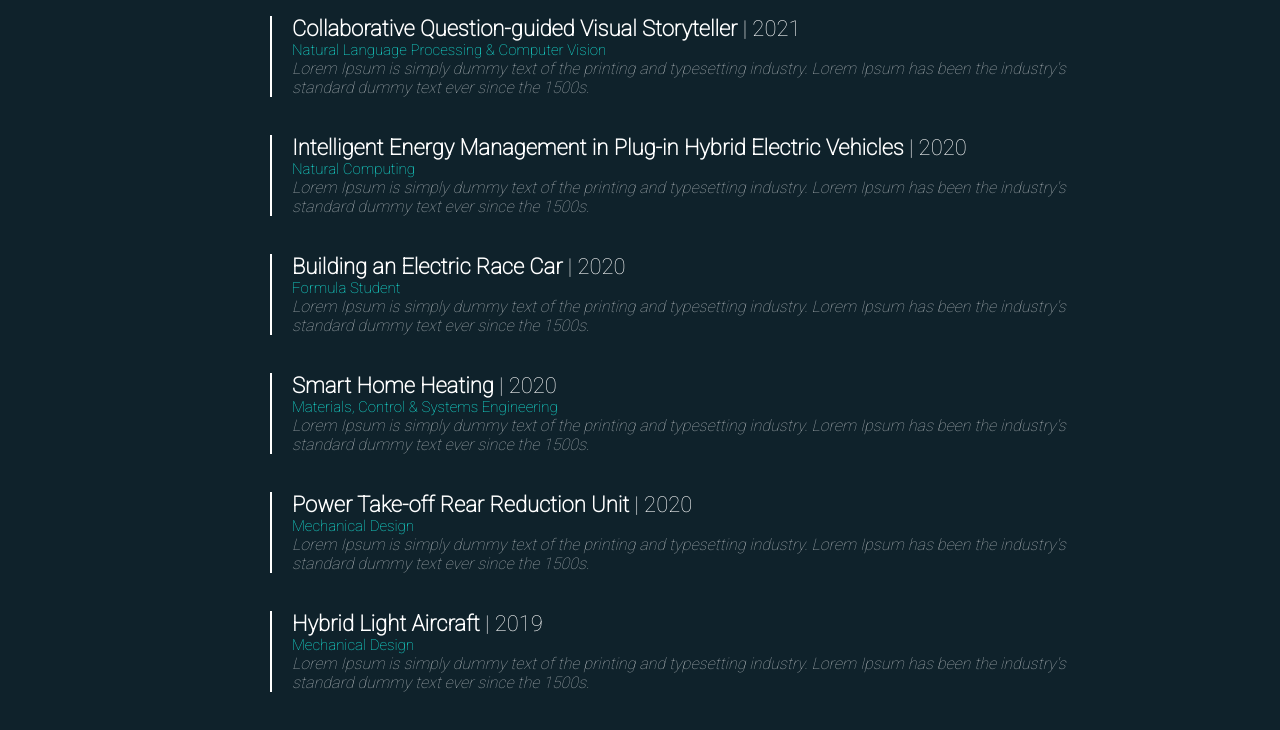
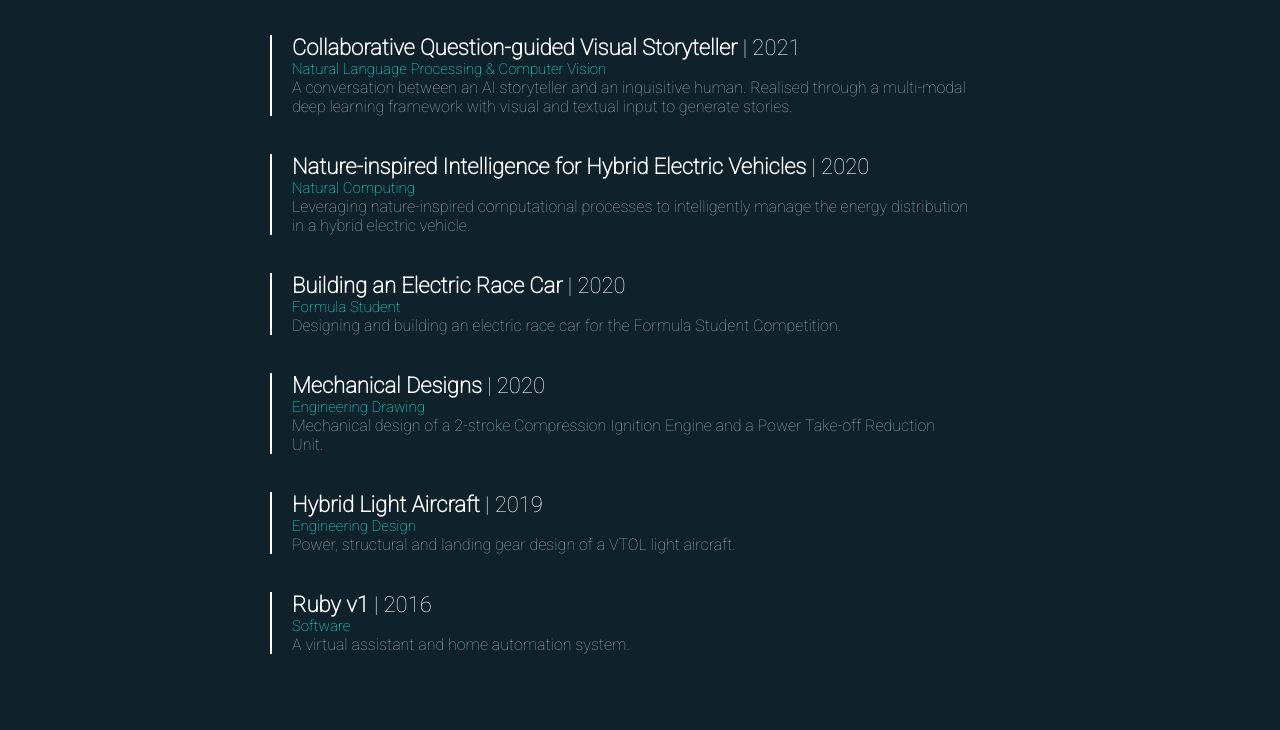
Before and after one commit to vinush-vigneswaran/vinush-vigneswaran.github.io, a plain HTML site: page projects.html in a window 1280 px wide. Shown: the part 123-853 px from the top of the page. After the commit the page ends 815 px from the top, so only its background shows below. Drawn offline with Linux system fonts and the light colour scheme.

Commit message:
added the project names in #tinkering around# page

```diff
--- a/css/projects.css
+++ b/css/projects.css
@@ -31,7 +31,7 @@ body {
 
 .all-proj{
   padding-top: 20px;
-  max-width: 900px;
+  max-width: 700px;
   padding-left: 10px;
 
 }
@@ -53,7 +53,6 @@ body {
 }
 
 .proj-summary{
-  font-style: italic;
   opacity: 60%;
   transition: opacity 0.5s ease;
 }
--- a/projects.html
+++ b/projects.html
@@ -35,8 +35,8 @@
                 <div class="proj-title"><b>The Ad Hoc Chef</b> | 2021</div>
                 <div class="proj-date">Website</div>
                 <div class="proj-summary">
-                    Lorem Ipsum is simply dummy text of the printing and typesetting industry. Lorem Ipsum
-                    has been the industry's standard dummy text ever since the 1500s.
+                    A website for home cooks to find meals and recipes based on the ingredients you have at home.
+                    Browse through our recipe database, or make your own virtual recipe book to share with family and friends.
                 </div>
             </div><br><br>
             </a>
@@ -45,19 +45,20 @@
                     <div class="proj-title"><b>Collaborative Question-guided Visual Storyteller</b> | 2021</div>
                     <div class="proj-date">Natural Language Processing & Computer Vision</div>
                     <div class="proj-summary">
-                        Lorem Ipsum is simply dummy text of the printing and typesetting industry. Lorem
-                        Ipsum has been the industry's standard dummy text ever since the 1500s.
+                        A conversation between an AI storyteller and an inquisitive human.
+                        Realised through a multi-modal deep learning framework with visual and
+                        textual input to generate stories.
                     </div>
                 </div><br><br>
             </a>
 
             <a href="projects/phev.html">
                 <div class="proj-blocks">
-                    <div class="proj-title"><b>Intelligent Energy Management in Plug-in Hybrid Electric Vehicles</b> | 2020</div>
+                    <div class="proj-title"><b>Nature-inspired Intelligence for Hybrid Electric Vehicles</b> | 2020</div>
                     <div class="proj-date">Natural Computing</div>
                     <div class="proj-summary">
-                        Lorem Ipsum is simply dummy text of the printing and typesetting industry. Lorem
-                        Ipsum has been the industry's standard dummy text ever since the 1500s.
+                        Leveraging nature-inspired computational processes to intelligently manage the energy
+                        distribution in a hybrid electric vehicle.
                     </div>
                 </div><br><br>
             </a>
@@ -67,40 +68,36 @@
                     <div class="proj-title"><b>Building an Electric Race Car</b> | 2020</div>
                     <div class="proj-date">Formula Student</div>
                     <div class="proj-summary">
-                        Lorem Ipsum is simply dummy text of the printing and typesetting industry. Lorem
-                        Ipsum has been the industry's standard dummy text ever since the 1500s.
-                    </div>
-                </div><br><br>
-            </a>
-
-            <a href="projects/smartheating.html">
-                <div class="proj-blocks">
-                    <div class="proj-title"><b>Smart Home Heating</b> | 2020</div>
-                    <div class="proj-date">Materials, Control & Systems Engineering</div>
-                    <div class="proj-summary">
-                        Lorem Ipsum is simply dummy text of the printing and typesetting industry. Lorem
-                        Ipsum has been the industry's standard dummy text ever since the 1500s.
+                        Designing and building an electric race car for the Formula Student Competition.
                     </div>
                 </div><br><br>
             </a>
 
             <a href="projects/powergear.html">
                 <div class="proj-blocks">
-                    <div class="proj-title"><b>Power Take-off Rear Reduction Unit</b> | 2020</div>
-                    <div class="proj-date">Mechanical Design</div>
+                    <div class="proj-title"><b>Mechanical Designs</b> | 2020</div>
+                    <div class="proj-date">Engineering Drawing</div>
                     <div class="proj-summary">
-                        Lorem Ipsum is simply dummy text of the printing and typesetting industry. Lorem
-                        Ipsum has been the industry's standard dummy text ever since the 1500s.
+                        Mechanical design of a 2-stroke Compression Ignition Engine and a Power Take-off Reduction Unit.
                     </div>
                 </div><br><br>
             </a>
             <a href="projects/lightaircraft.html">
                 <div class="proj-blocks">
                     <div class="proj-title"><b>Hybrid Light Aircraft</b> | 2019</div>
-                    <div class="proj-date">Mechanical Design</div>
+                    <div class="proj-date">Engineering Design</div>
                     <div class="proj-summary">
-                        Lorem Ipsum is simply dummy text of the printing and typesetting industry. Lorem
-                        Ipsum has been the industry's standard dummy text ever since the 1500s.
+                        Power, structural and landing gear design of a VTOL light aircraft.
+                    </div>
+                </div><br><br>
+            </a>
+
+            <a href="projects/ruby.html">
+                <div class="proj-blocks">
+                    <div class="proj-title"><b>Ruby v1</b> | 2016</div>
+                    <div class="proj-date">Software</div>
+                    <div class="proj-summary">
+                        A virtual assistant and home automation system.
                     </div>
                 </div><br><br>
             </a>
```
